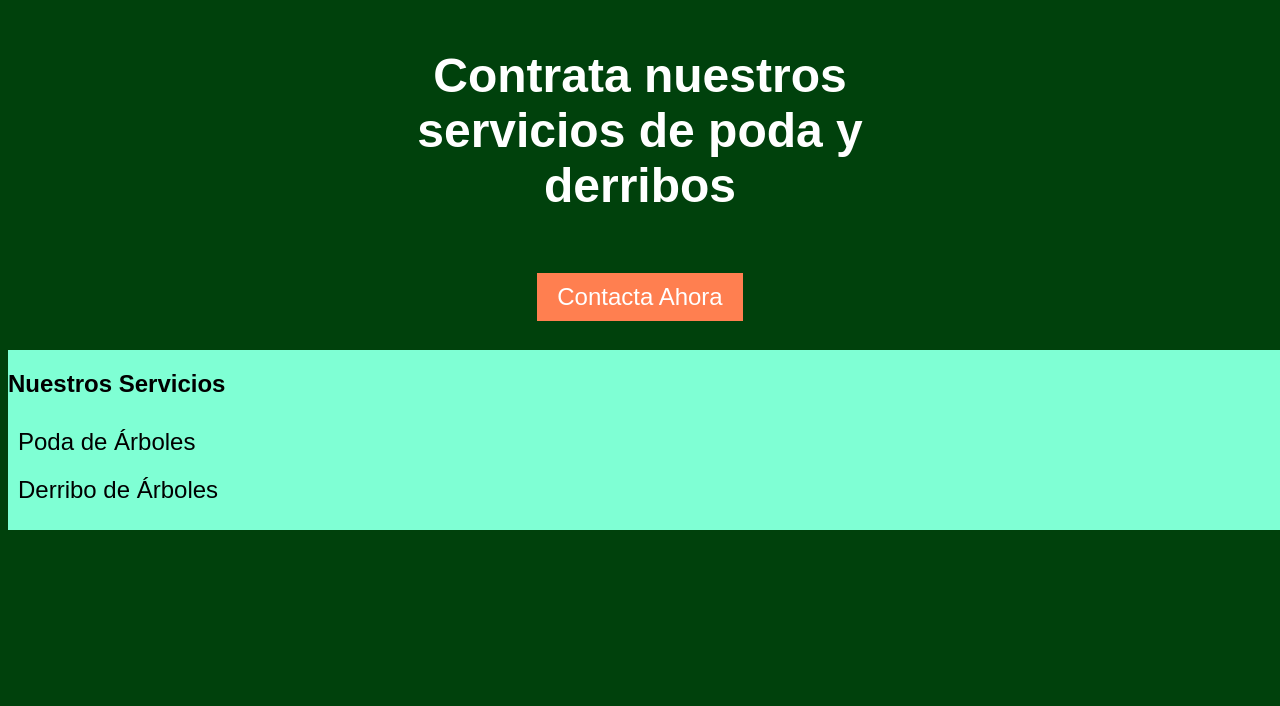
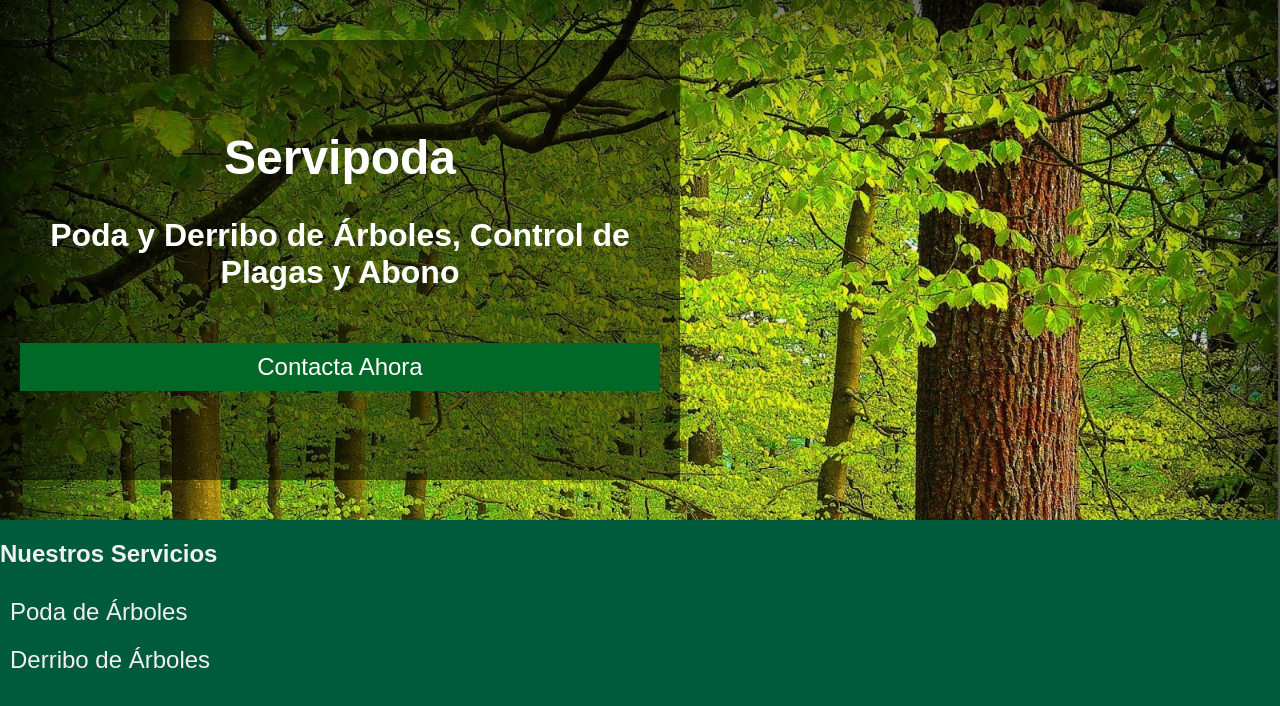
Before and after one commit to lalodsi/servipoda, a React (Vite) app: page / in a window 1280 px wide. Shown: the top 706 px of the page. Built offline with nearby package versions, Linux system fonts and the light colour scheme.

Commit message:
Add a static background

```diff
--- a/src/components/CallToAction.tsx
+++ b/src/components/CallToAction.tsx
@@ -7,7 +7,8 @@ const CallToAction: React.FC = () => {
     <section className="call-to-action">
       {/* <img src={companyImage} alt="Empresa de Poda y Derribos" /> */}
       <div className="cta-message">
-        <h1>Contrata nuestros servicios de poda y derribos</h1>
+        <h1>Servipoda</h1>
+        <h3>Poda y Derribo de Árboles, Control de Plagas y Abono</h3>
         <button>Contacta Ahora</button>
       </div>
     </section>
--- a/src/styles/App.scss
+++ b/src/styles/App.scss
@@ -7,4 +7,6 @@
 
 body{
   background-color: rgb(0, 65, 12);
+  margin: 0px;
+  padding: 0px;
 }
--- a/src/styles/CallToAction.scss
+++ b/src/styles/CallToAction.scss
@@ -1,25 +1,38 @@
 .call-to-action {
-    position: relative;
+    background-image: url("../assets/background.jpg");
+    background-repeat: no-repeat;
+    background-attachment: fixed;
+    background-size: cover;
+    height: 30em;
+    width: 100%;
+    padding-top: 40px;
     img {
       width: 100%;
       height: auto;
       object-fit: cover;
     }
     .cta-message {
-      position: absolute;
-      top: 50%;
-      left: 50%;
-      transform: translate(-50%, 0%);
+      width: 50%;
+      height: 400px;
       color: white;
       text-align: center;
+      display: flex;
+      flex-direction: column;
+      justify-content: center;
+      background-color: rgba(0, 0, 0, 0.5);
+      padding: 20px;
       h1 {
         font-size: 3rem;
+        margin: 0px;
+      }
+      h3 {
+        font-size: 2rem;
       }
       button {
         margin-top: 20px;
         padding: 10px 20px;
         font-size: 1.5rem;
-        background-color: #ff7f50;
+        background-color: #006928;
         border: none;
         color: white;
         cursor: pointer;
--- a/src/styles/Services.scss
+++ b/src/styles/Services.scss
@@ -1,9 +1,11 @@
 .services {
     display: flex;
-    position: absolute;
-    top: 350px;
+    position: relative;
+    // top: 350px;
     width: 100%;
-    background-color: aquamarine;
+    height: 600px;
+    background-color: rgb(0, 90, 60);
+    color: #f0f0f0;
     .services-list {
       width: 50%;
       ul {
```
Also changed, not shown: src/assets/background.jpg (added).
